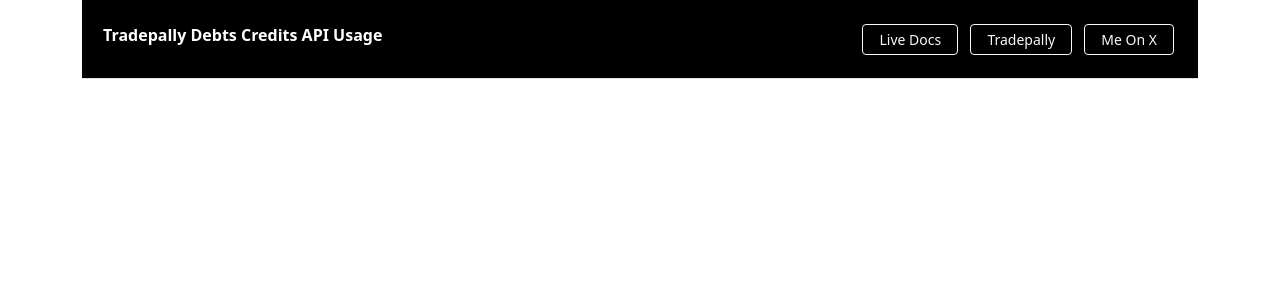
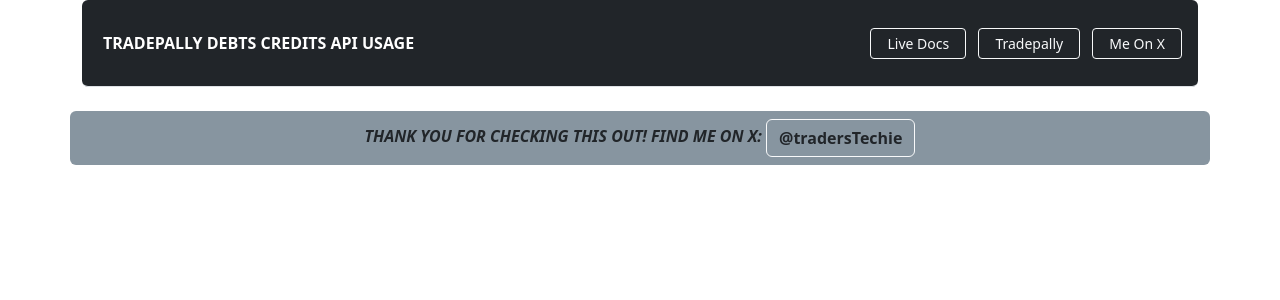
Before and after one commit to traderstechie/DebtsCredits, a Flask app: template dcmain/templates/layout.html in a window 1280 px wide. Shown: the top 300 px of the page. Run offline with Flask 3, Linux system fonts and the light colour scheme; the template is opened without the code that fills it, so the values that code supplies are empty.

Commit message:
More code Evening--11/05/2024

```diff
--- a/dcmain/mainapp/routes.py
+++ b/dcmain/mainapp/routes.py
@@ -50,7 +50,7 @@
 
     return render_template("mainapp/home.html", dcp_data=dcp_data.json() or dummy_dcp_data,
                            title="Home", user_password=d[lcl.password], user_pin=d[lcl.pin],
-                           root_domain=ess[lcl.root_domain])
+                           root_domain=ess[lcl.root_domain], reversed=reversed)
 
 
 @mainapp.route("/mainapp/create-debtor-creditor/", methods=['GET', 'POST'])
--- a/dcmain/static/main.css
+++ b/dcmain/static/main.css
@@ -1,7 +1,15 @@
 header {
-    background-color: black;
+    /* background-color: black; */
+    background-color: #212529;
     color: whitesmoke;
+    border-radius: 6px;
 }
+
+/* @media only screen and (min-width: 768px) {
+  header {
+    text-align: center;
+  }
+} */
 
 .content-section {
     background: #ffffff;
@@ -19,12 +27,20 @@
     margin-bottom: 10px;
   }
 
+/* .main-description {
+  padding: 20px;
+  box-shadow:
+    inset 0 -3em 3em rgb(0 200 0 / 30%),
+    0 0 0 2px white,
+    0.3em 0.3em 1em rgb(200 0 0 / 60%);
+} */
+
 .main-description {
   padding: 20px;
   box-shadow:
     inset 0 -3em 3em rgb(0 200 0 / 30%),
     0 0 0 2px white,
-    0.3em 0.3em 1em rgb(200 0 0 / 60%);
+    0.3em 0.3em 1em rgba(60, 2, 2, 0.6);
 }
 
 table {
@@ -41,3 +57,8 @@
 tr:nth-child(even):not(.no-nth-bg) {
   background-color: #8795a0;
 }
+
+footer {
+  background-color: #8795a0;
+  border-radius: 6px;
+}
--- a/dcmain/templates/layout.html
+++ b/dcmain/templates/layout.html
@@ -27,22 +27,36 @@
     <title>Debts Credits</title>
     {% endif %}
 
-    <meta name="description" content="">
+    <meta name="description" content="This webpage illustrates minimal usage of a Debts & Credits Recording module,
+    which is part of a larger bookkeeping app, Tradepally. I recently exposed the module for use in another project
+    via an API and decided to put up a glympse here. The module's full functionality includes more indebt operations,
+    like: linking debtor to creditor and vice versa, and linking either to other users on the platform who can
+    assent to txns meant for them, thereby adding a layer of legitimacy, among other features. The complete code for
+    this project is on my GitHub: @tradersTechie.">
 </head>
 
 <body>
     <div class="container">
         <header
             class="d-flex flex-wrap align-items-center justify-content-center justify-content-md-between py-3 mb-4 border-bottom">
-            <div class="col-md-4 text-start left-nav">
+            <!-- Main title/logo inside header -->
+            <!-- <div class="col-md-4 text-start left-nav">
                 <button type="button" class="btn align-items-center mb-2 ms-2">
                     <a href="{{ url_for('mainapp.home') }}" class="text-white text-decoration-none">
-                        <strong>Tradepally Debts Credits API Usage</strong>
+                        <strong>TRADEPALLY DEBTS CREDITS API USAGE</strong>
+                    </a>
+                </button>
+            </div> -->
+            <div class="col-md-4 text-start left-nav">
+                <button type="button" class="btn align-items-center m-2 ms-2">
+                    <a href="{{ url_for('mainapp.home') }}" class="text-white text-decoration-none">
+                        <strong>TRADEPALLY DEBTS CREDITS API USAGE</strong>
                     </a>
                 </button>
             </div>
 
-            <div class="col-md-4 text-end right-nav">
+            <!-- Main navigations inside header -->
+            <!-- <div class="col-md-4 text-end right-nav">
                 <button type="button" class="btn btn-sm btn-outline-light me-2">
                     <a class="nav-link px-2" href="{{root_domain}}/api/v1/ui" target="_blank">Live Docs</a>
                 </button>
@@ -52,6 +66,19 @@
                 <button type="button" class="btn btn-sm btn-outline-light me-4">
                     <a class="nav-link px-2" href="https://x.com/traderstechie" target="_blank">Me On X</a>
                 </button>
+            </div> -->
+            <div class="col-md-4 text-end right-nav">
+                <div class="me-2">
+                    <button type="button" class="btn btn-sm btn-outline-light ms-4 me-2">
+                        <a class="nav-link px-2" href="{{root_domain}}/api/v1/ui" target="_blank">Live Docs</a>
+                    </button>
+                    <button type="button" class="btn btn-sm btn-outline-light me-2">
+                        <a class="nav-link px-2" href="{{root_domain}}" target="_blank">Tradepally</a>
+                    </button>
+                    <button type="button" class="btn btn-sm btn-outline-light me-2">
+                        <a class="nav-link px-2" href="https://x.com/traderstechie" target="_blank">Me On X</a>
+                    </button>
+                </div>
             </div>
         </header>
     </div>
@@ -72,7 +99,17 @@
         {% endblock %}
     </main>
 
-    <footer>
+    <footer class="container">
+        <div class="text-center py-2 mb-3">
+            <strong>
+                <em>THANK YOU FOR CHECKING THIS OUT! FIND ME ON X:
+                    <button type="button" class="btn btn-outline-light">
+                        <a href="https://x.com/traderstechie" target="_blank"
+                            class="text-dark text-decoration-none"><b>@tradersTechie</b></a>
+                    </button>
+                </em>
+            </strong>
+        </div>
     </footer>
 
     <!-- JavaScript -->
```
Also changed, not shown: dcmain/templates/mainapp/home.html (+9 -9 lines).
